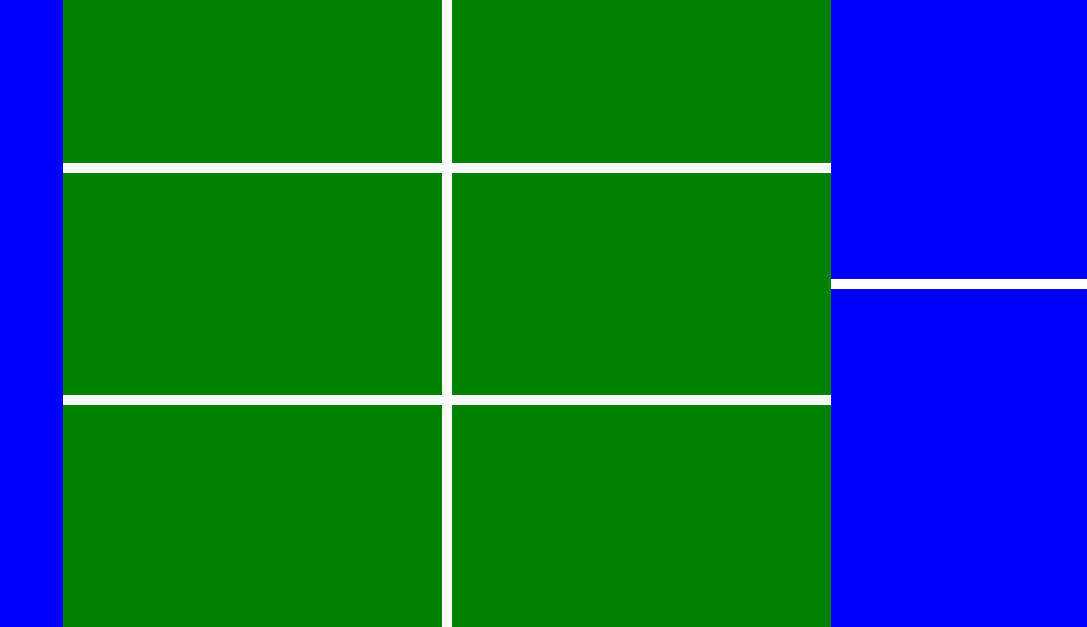
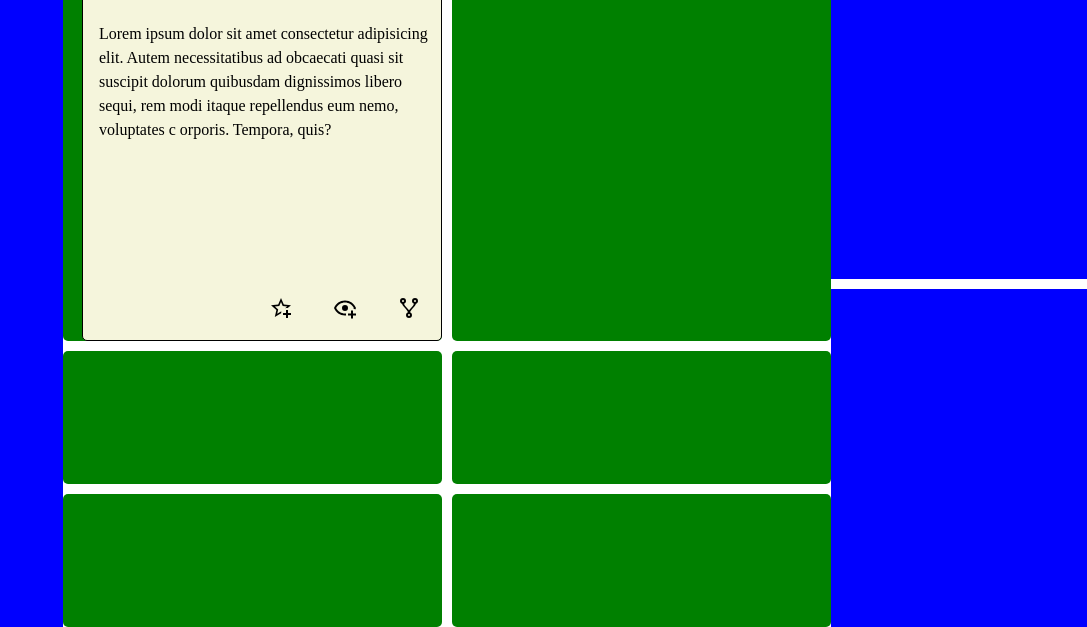
Before and after one commit to Liuth16/admin-dashboard, a plain HTML site: page intex.html in a window 1280 px wide. Shown: the part 173-800 px from the top of the page, without its empty margins (193-1280 px from the left). Drawn offline with Linux system fonts and the light colour scheme.

Commit message:
Add project text and icons

```diff
--- a/intex.html
+++ b/intex.html
@@ -12,15 +12,30 @@
         <div class="header"></div>
         <div class="main-content">
             <div class="projects">
+                <div class="card">
+                    <div class="flex-div">
+                        <div class="title">
+                            <p>Project</p>
+                        </div>
+                        <div class="text">
+                            <p>Lorem ipsum dolor sit amet consectetur adipisicing elit. Autem necessitatibus ad obcaecati quasi
+                                 sit suscipit dolorum quibusdam dignissimos libero sequi, rem modi itaque repellendus eum nemo, voluptates c
+                                 orporis. Tempora, quis?</p>
+                        </div>
+                        <div class="footer">
+                            <img src="star-plus-outline.svg" alt="Favorite star icon">
+                            <img src="eye-plus-outline.svg" alt="Watching eye icon">
+                            <img src="source-fork.svg" alt="Fork icon">
+                        </div>
+                    </div>
+                </div>
+                <div class="card"><div></div></div>
+                <div class="card"><div></div></div>
+                <div class="card"><div></div></div>
+                <div class="card"><div></div></div>
+                <div class="card"><div></div></div>
 
-            <div class="card"></div>
-            <div class="card"></div>
-            <div class="card"></div>
-            <div class="card"></div>
-            <div class="card"></div>
-            <div class="card"></div>
-
-        </div>
+            </div>
             <div class="announcements">
                 <div class="announce"></div>
                 <div class="trending"></div>
--- a/styles.css
+++ b/styles.css
@@ -86,6 +86,9 @@
     height: 100%;
     width: 100%;
     max-width: 600px;
+    display: grid;
+    justify-items: end;
+    border-radius: 5px;
   }
 
   .announcements{
@@ -102,9 +105,44 @@
   }
 
   .trending {
+    background-color: blue;
+    color: black;
+    height: 100%;
+    width: 100%;
+  }
 
-        background-color: blue;
-        color: black;
-        height: 100%;
-        width: 100%;
+  .card .flex-div{
+    border: solid black 1px;
+    width: 95%;
+    /* height: 100%; */
+    background-color: beige;
+    display: flex;
+    flex-direction: column;
+    border-radius: 5px;
   }
+
+  .text {
+    flex: 1;
+    font-size: 1rem;
+    margin-top: 2rem;
+    margin-left: 1rem;
+  }
+
+  .title {
+    font-size: 2rem;
+    margin-left: 1rem;
+  }
+
+  .footer {
+    display: flex;
+    justify-content: flex-end;
+    align-items: center;
+    gap: 40px;
+    margin: 20px;
+}
+
+
+  .footer img{
+    width: 24px;
+    height: auto;
+  }
```
Also changed, not shown: eye-plus-outline.svg (added), source-fork.svg (added), star-plus-outline.svg (added).
